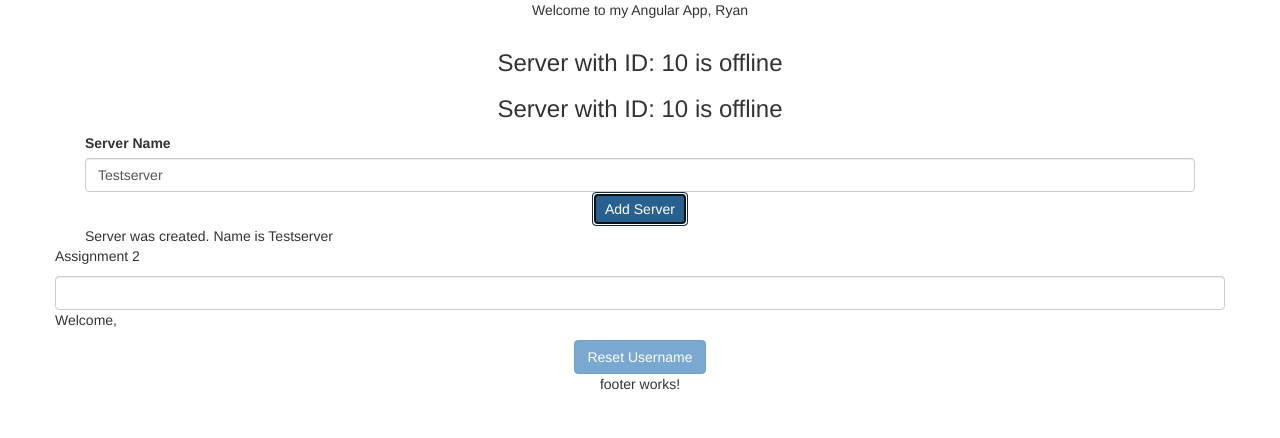
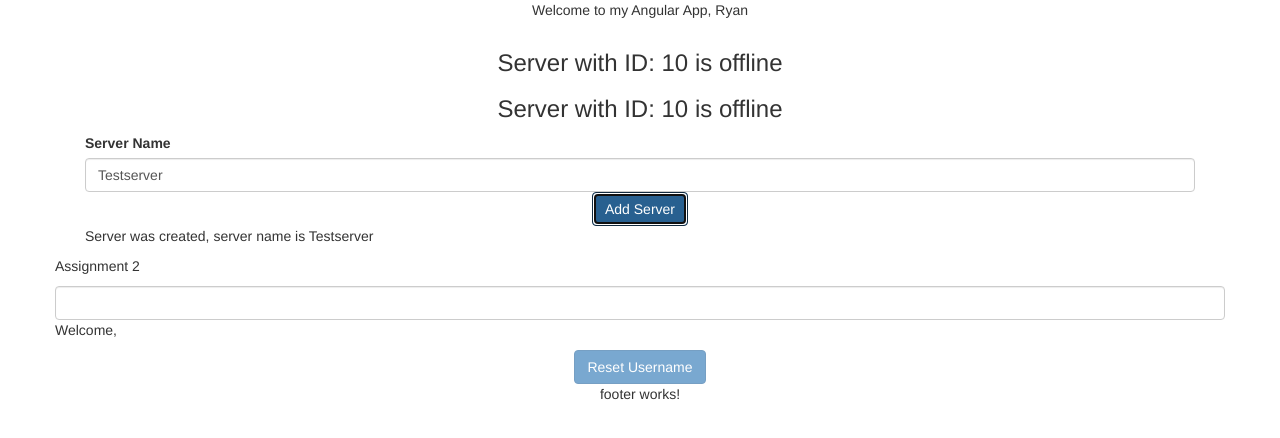
Before and after one commit to RyanNewsom/AngularTutorial, an Angular app: page / in a window 1280 px wide. Both pictures are taken after a click on the button "Add Server". Shown: the top 438 px of the page. Built offline with nearby package versions, Linux system fonts and the light colour scheme.

Commit message:
Added ng if else

```diff
--- a/src/app/servers/servers.component.html
+++ b/src/app/servers/servers.component.html
@@ -20,7 +20,12 @@
       [disabled]="!allowNewServer"
       (click)="onCreateServer($event)"  >
       Add Server</button>
-    {{ serverCreationStatus }}
+    <!--{{ serverCreationStatus }}-->
+
+    <p *ngIf="serverCreated; else noServer">Server was created, server name is {{ serverName }}</p>
+    <ng-template #noServer>
+      <p>No server was created!</p>
+    </ng-template>
   </div>
 </div>
 
--- a/src/app/servers/servers.component.ts
+++ b/src/app/servers/servers.component.ts
@@ -7,8 +7,10 @@
 })
 export class ServersComponent implements OnInit {
   allowNewServer = false;
+  serverCreated = false;
   serverCreationStatus = "No server was created";
   serverName = "Testserver";
+
   constructor() {
     setTimeout(() => {
       this.allowNewServer = true;
@@ -20,6 +22,7 @@
 
   onCreateServer() {
     this.serverCreationStatus = "Server was created. Name is " + this.serverName;
+    this.serverCreated = true;
   }
 
   onUpdateServerName(event: any) {
```
